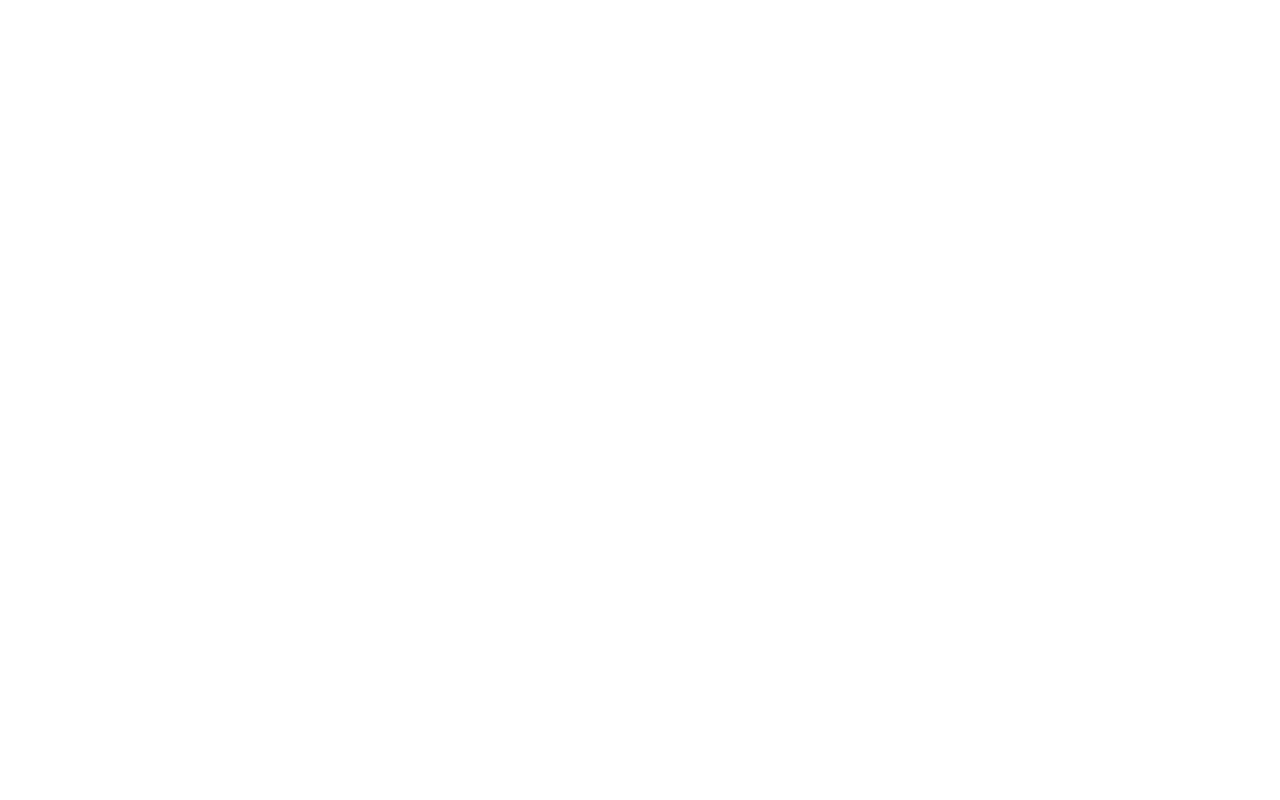
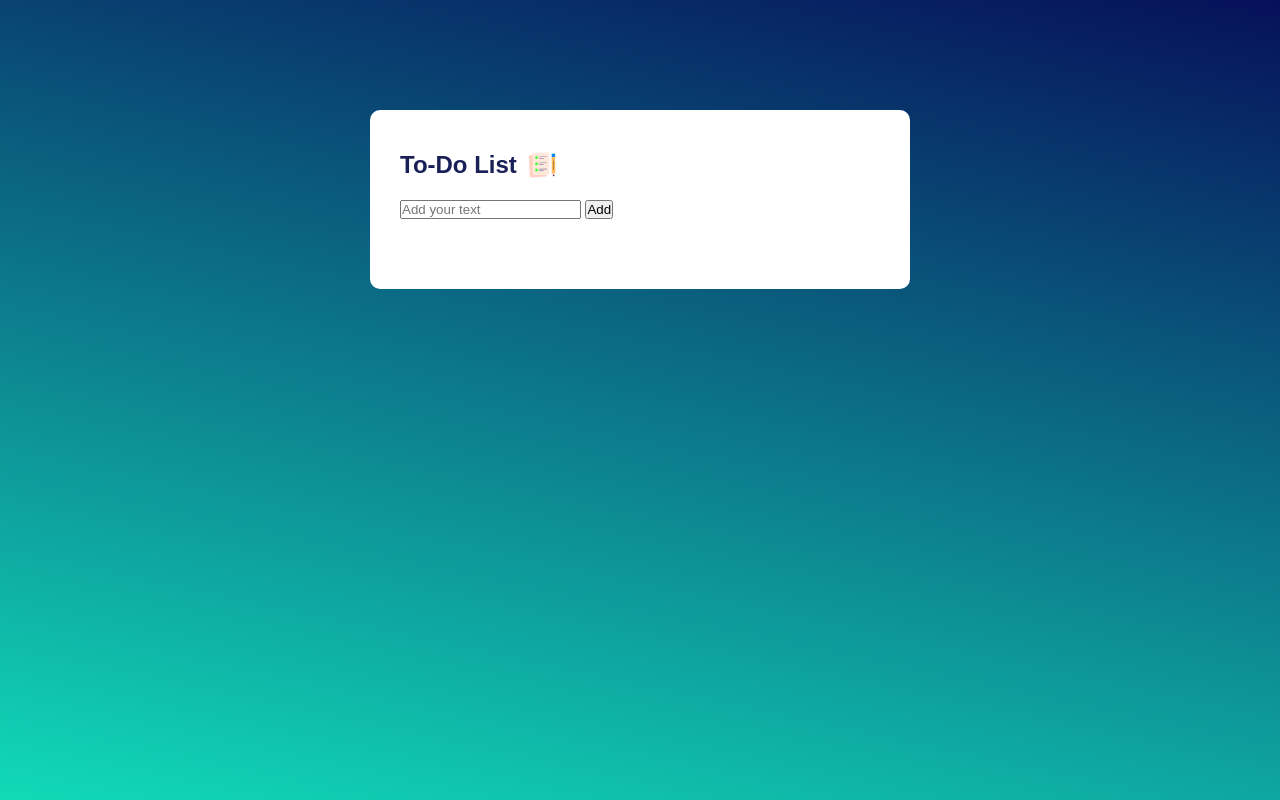
Before and after one commit to AbhishekGola1/To-Do-List-App, a plain HTML site: page index.html in a window 1280 px wide. Drawn offline with Linux system fonts and the light colour scheme.

Commit message:
Added input box and button

```diff
--- a/index.html
+++ b/index.html
@@ -8,5 +8,16 @@
 </head>
 <body>
 
+    <div class="container">
+        <div class="todo-app">
+            <h2>To-Do List <img src="images/icon.png"></h2>
+            <div class="row">
+                <input type="text" placeholder="Add your text" id="input-box">
+                <button>Add</button>
+            </div>
+        </div>
+
+    </div>
+
 </body>
 </html>
--- a/style.css
+++ b/style.css
@@ -4,3 +4,32 @@
     box-sizing: border-box;
     font-family: 'Poppins', sans-serif;
 }
+
+.container {
+    width: 100%;
+    min-height: 100vh;
+    background-color: aqua;
+    background-image: linear-gradient(12deg, #11dab8 0%, #06105a 100%);
+    padding: 10px;
+}
+
+.todo-app {
+    width: 30%;
+    min-width: 540px;
+    background: #fff;
+    margin: 100px auto 20px;
+    padding: 40px 30px 70px;
+    border-radius: 10px;
+}
+
+.todo-app h2 {
+    color: #192055;
+    display: flex;
+    align-items: center;
+    margin-bottom: 20px;
+}
+
+.todo-app h2 img {
+    width: 30px;
+    margin-left: 10px;
+}
```
Also changed, not shown: script.js (deleted).
